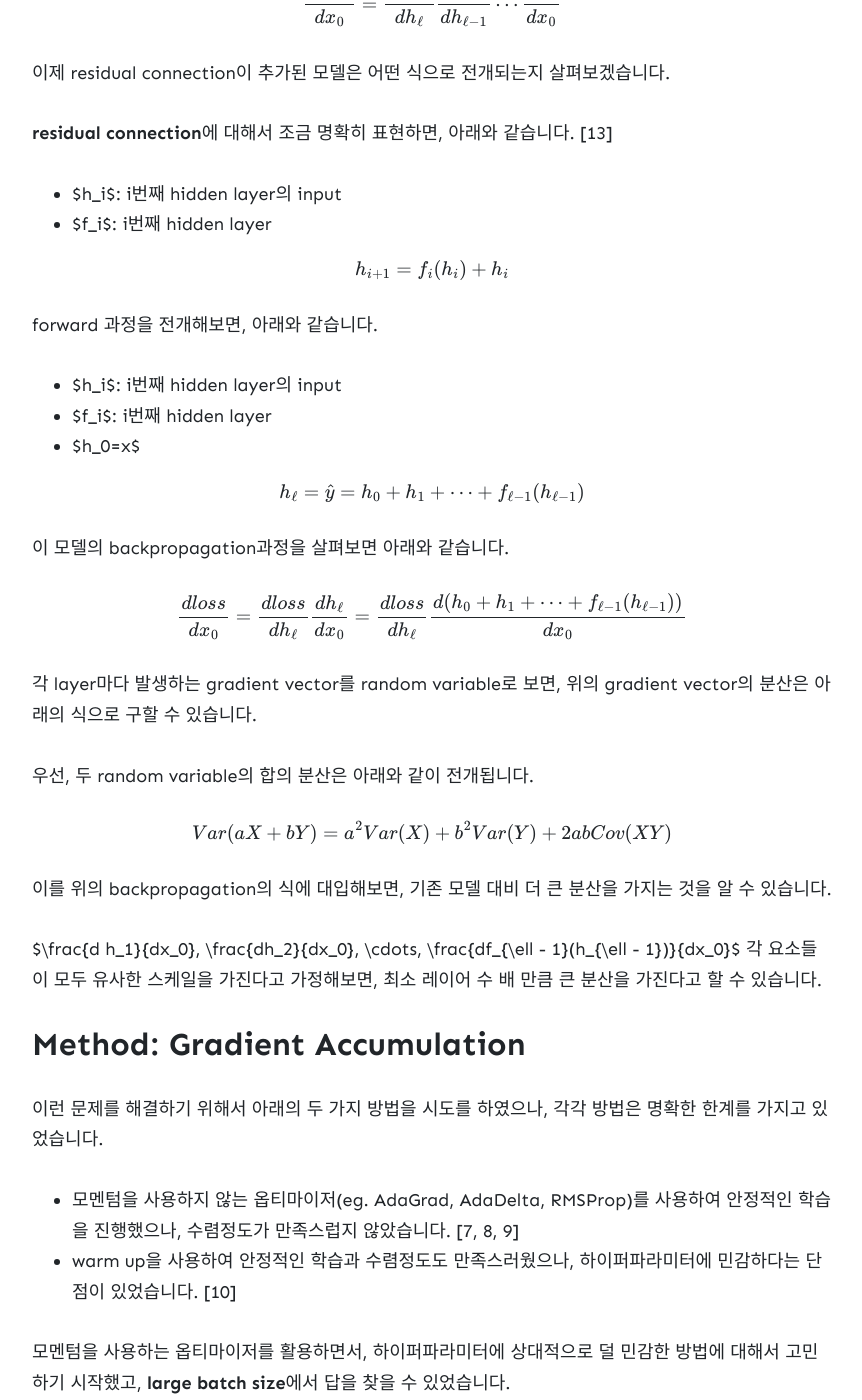
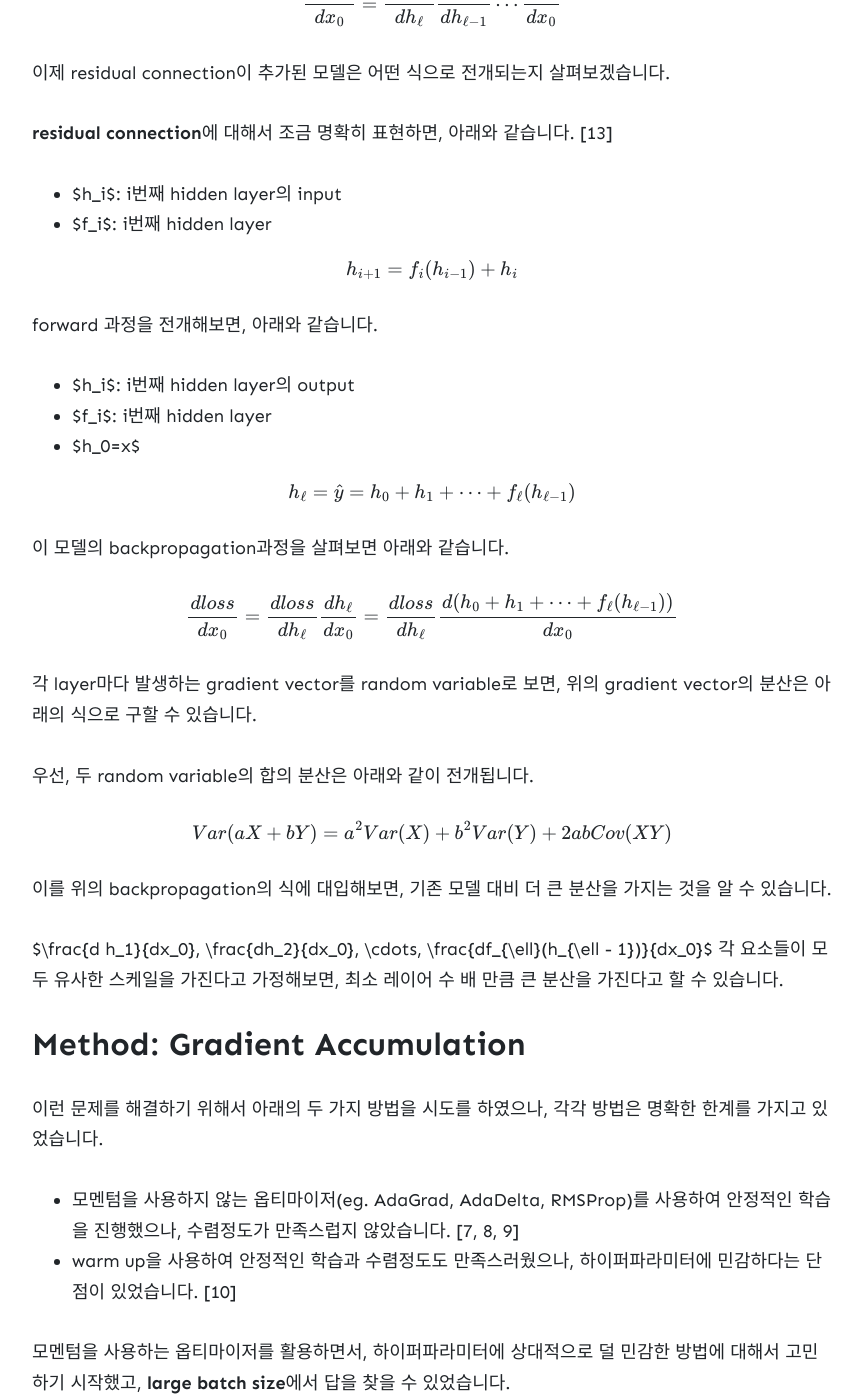
Before and after one commit to wowthemesnet/jekyll-theme-memoirs, a Jekyll site: the page built from _posts/2020-12-29-Gradient-Accumulation.md, in a window 1280 px wide and 1400 px high, scrolled down 3052 px. Shown: the whole window, without its empty margins (208-1070 px from the left). Built offline with Jekyll 4.4.1, drawn with Linux system fonts in a browser that asks for light colours; nearby versions of some CDN libraries; formulas are drawn with MathJax 3; comment, search, counter and statistics services are not loaded; some of the changed text lies outside the part shown.

Commit message:
add review

```diff
--- a/_posts/2020-12-29-Gradient-Accumulation.md
+++ b/_posts/2020-12-29-Gradient-Accumulation.md
@@ -65,9 +65,9 @@
 결론적으로 학습에 발생하는 gradient가 noisy하다는 문제가 있었습니다. 그렇다면, 기존의 모델과 대비해서 왜 이런 문제가 발생했는지 살펴보겠습니다.
 
 
-아래와 같이 $\ell - 1$개의 레이어로 이루어진 간단한 모델(no residual connection)이 있다고 가정해보겠습니다. 이 모델은 아래와 같은 forward과정을 가질 것입니다.
+아래와 같이 $\ell$개의 레이어로 이루어진 간단한 모델(no residual connection)이 있다고 가정해보겠습니다. 이 모델은 아래와 같은 forward과정을 가질 것입니다.
 
-- $h_i$: i번째 hidden layer의 input
+- $h_i$: i번째 hidden layer의 output
 - $f_i$: i번째 hidden layer
 
 $$
@@ -89,18 +89,18 @@
 - $f_i$: i번째 hidden layer
 
 $$
-h_{i+1} = f_i(h_i) + h_i
+h_{i+1} = f_i(h_{i-1}) + h_i
 $$
 
 forward 과정을 전개해보면, 아래와 같습니다.
 
 
-- $h_i$: i번째 hidden layer의 input
+- $h_i$: i번째 hidden layer의 output
 - $f_i$: i번째 hidden layer
 - $h_0=x$
 
 $$
-h_\ell=\hat{y} = h_0 + h_1 + \cdots + f_{\ell - 1}(h_{\ell - 1})
+h_\ell=\hat{y} = h_0 + h_1 + \cdots + f_{\ell}(h_{\ell - 1})
 $$
 
 
@@ -109,7 +109,7 @@
 $$
 \frac{d loss}{d x_0} =\frac{d loss}{d h_{\ell}} \frac{d h_{\ell}}{d x_0} =
 
-\frac{d loss}{d h_{\ell}} \frac{d(h_0 + h_1 + \cdots + f_{\ell - 1}(h_{\ell - 1}))}{d x_0}
+\frac{d loss}{d h_{\ell}} \frac{d(h_0 + h_1 + \cdots + f_{\ell}(h_{\ell - 1}))}{d x_0}
 $$
 
 
@@ -123,7 +123,7 @@
 
 이를 위의 backpropagation의 식에 대입해보면, 기존 모델 대비 더 큰 분산을 가지는 것을 알 수 있습니다.
 
-$\frac{d h_1}{dx_0}, \frac{dh_2}{dx_0}, \cdots, \frac{df_{\ell - 1}(h_{\ell - 1})}{dx_0}$ 각 요소들이 모두 유사한 스케일을 가진다고 가정해보면, 최소 레이어 수 배 만큼 큰 분산을 가진다고 할 수 있습니다.
+$\frac{d h_1}{dx_0}, \frac{dh_2}{dx_0}, \cdots, \frac{df_{\ell}(h_{\ell - 1})}{dx_0}$ 각 요소들이 모두 유사한 스케일을 가진다고 가정해보면, 최소 레이어 수 배 만큼 큰 분산을 가진다고 할 수 있습니다.
 
 
 ## Method: Gradient Accumulation
```
Also changed, not shown: other parts of _posts/2020-12-29-Gradient-Accumulation.md (+5 -4 lines).
